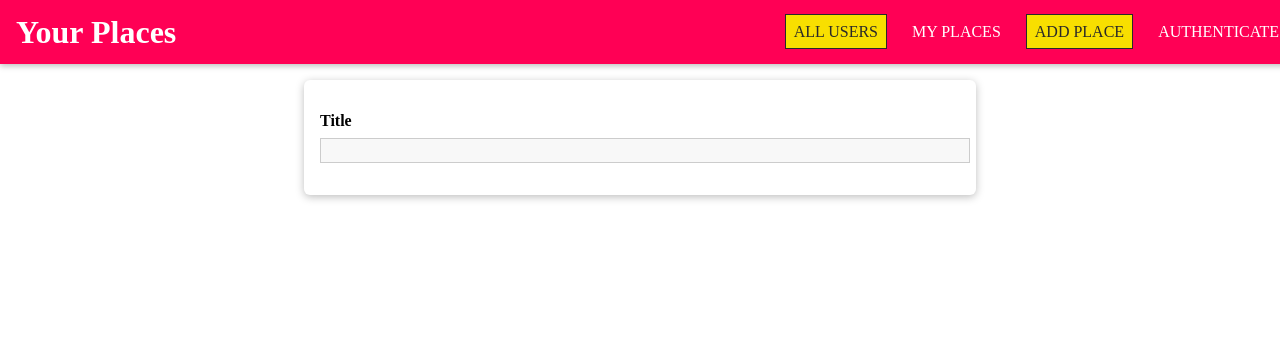
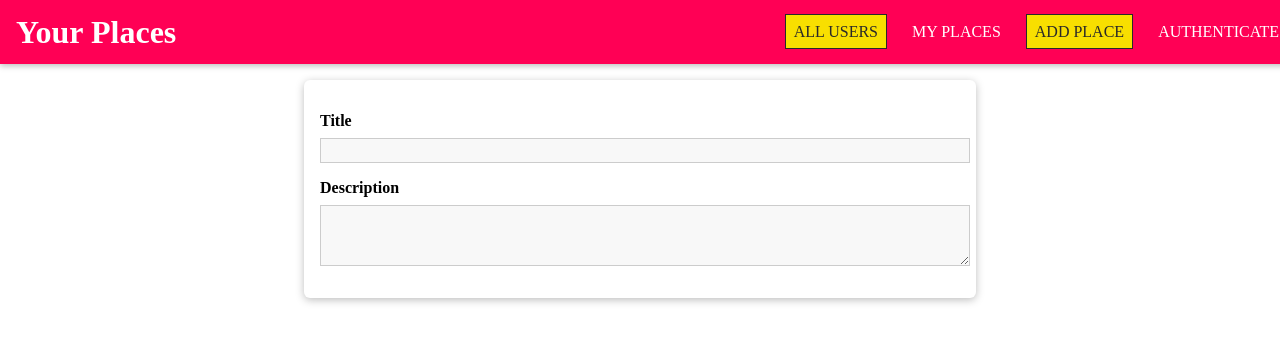
Before and after one commit to nehavenkat1/MERN-Project, a React (Create React App) app in the folder project1/: page /places/new in a window 1280 px wide. Shown: the top 342 px of the page. Built offline with nearby package versions, Linux system fonts and the light colour scheme.

Commit message:
changes in existing files

```diff
--- a/project1/src/places/pages/NewPlace.js
+++ b/project1/src/places/pages/NewPlace.js
@@ -1,18 +1,34 @@
-import React from 'react'
+import React, { useCallback } from 'react'
 
 import Input from '../../shared/components/FormElements/Input'
-import { VALIDATOR_REQUIRE } from '../../shared/util/validators'
+import { VALIDATOR_MINLENGTH, VALIDATOR_REQUIRE } from '../../shared/util/validators'
 import './NewPlace.css'
 
 const NewPlace = () => {
+    const titleInputHandler = useCallback((id, value, isValid) => {
+
+    }, [])
+
+    const descriptionInputHandler = useCallback((id, value, isValid) => {}, [])
+
     return (
         <form className="place-form">
             <Input
+                id="title"
                 element="input"
                 type="text"
                 label="Title"
                 validators={[VALIDATOR_REQUIRE()]}
                 errorText="Please enter a valid title."
+                onInput={titleInputHandler}
+            />
+            <Input
+                id="description"
+                element="textarea"
+                label="Description"
+                validators={[VALIDATOR_MINLENGTH(5)]}
+                errorText="Please enter a valid description (min. 5 characters)."
+                onInput={descriptionInputHandler}
             />
         </form>
     )
--- a/project1/src/shared/components/FormElements/Input.js
+++ b/project1/src/shared/components/FormElements/Input.js
@@ -1,4 +1,4 @@
-import React, { useReducer } from "react";
+import React, { useReducer, useEffect } from "react";
 
 import { validate } from '../../util/validators'
 import './Input.css'
@@ -25,6 +25,13 @@
 
 const Input = props => {
     const [inputState, dispatch] = useReducer(inputReducer, {value: '', isValid: false, isTouched: false})
+
+    const { id, onInput } = props
+    const { value, isValid} = inputState
+
+    useEffect(() => {
+        onInput(id, value, isValid)
+    }, [id, value, isValid, onInput])
 
     const changeHandler = event => {
         dispatch({type: 'CHANGE', val: event.target.value, validators: props.validators})
```
